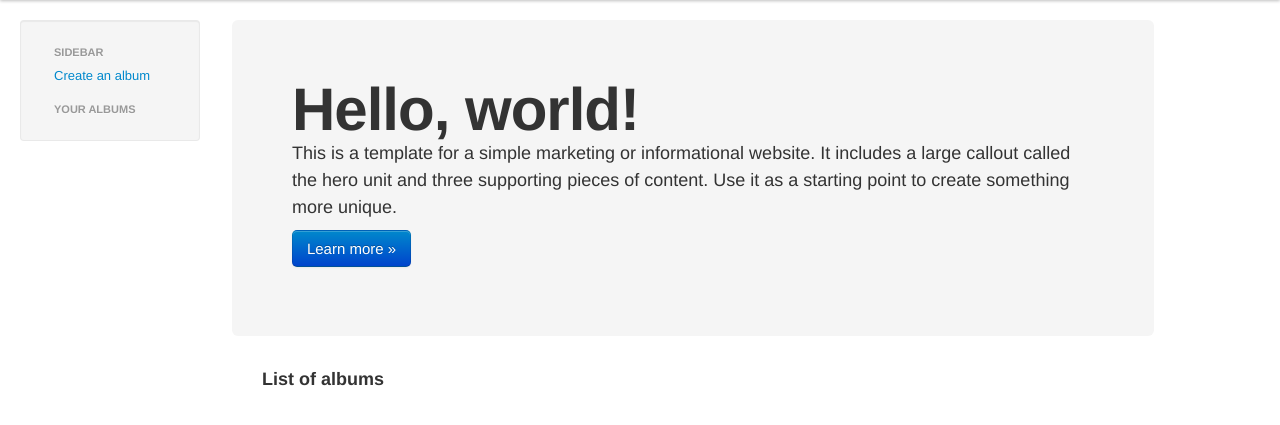
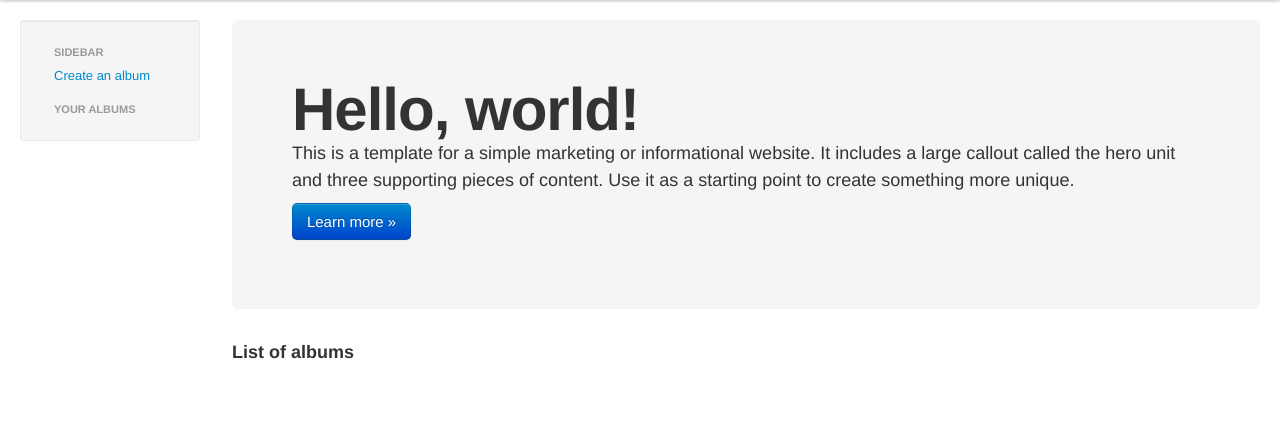
Before and after one commit to asaladin/pyphotos, a Python web app: template pyphotos/templates/index.mako in a window 1280 px wide. Shown: the part 40-465 px from the top of the page. Run offline with Mako, Linux system fonts and the light colour scheme; the template is opened without the code that fills it, so the values that code supplies are empty.

Commit message:
html/css cleaning

```diff
--- a/pyphotos/templates/base.mako
+++ b/pyphotos/templates/base.mako
@@ -51,12 +51,21 @@
 
 
 <div class="container-fluid">
+
+     <div class="flash">
+        <% flash = request.session.pop_flash()   %>
+        %for message in flash:
+             ${message} <br />
+        %endfor
+     </div>
+
      <div class="row-fluid">
+
          <div class="span2">
              <div class="well sidebar-nav">
                  <ul class="nav nav-list">
                      <li class="nav-header">Sidebar</li>
-<!--              <li class="active"><a href="#">Link</a></li>-->
+    <!--             <li class="active"><a href="#">Link</a></li>-->
                      <li><a href='/newalbum'>Create an album</a></li>
                      <li class="nav-header">Your albums</li>
                      %for a in myalbums[:5]:
@@ -70,7 +79,7 @@
 
 
 
-      <div class="span9">
+         <div class="span10">
              <div class="hero-unit">
                 <h1>Hello, world!</h1>
                 <p>This is a template for a simple marketing or informational website. It includes a large callout called the hero unit and three supporting pieces of content. Use it as a starting point to create something more unique.</p>
@@ -79,19 +88,15 @@
 
 
 
-    <div class="flash">
-        <% flash = request.session.pop_flash()   %>
-        %for message in flash:
-             ${message} <br />
-        %endfor
+
+
+         <div class="row-fluid">
+             <div class='span9'>
+                  ${next.body()}
+             </div>
          </div>
 
 
-      <div class="body">
-          ${next.body()}
-       </div>
-
-</div>
 
 
 </body>
--- a/pyphotos/templates/index.mako
+++ b/pyphotos/templates/index.mako
@@ -1,11 +1,9 @@
 <%inherit file="base.mako" />
 
-<div class="span4">
+
 <h3>List of albums </h3>
 <ul>
 %for a in albums:
     <li><a href="/album/${a['title']}/list">${a['title']}</a></li>
 %endfor
 </ul>
-
-</div>
```
Lines whose indentation alone changed are shown as unchanged.
